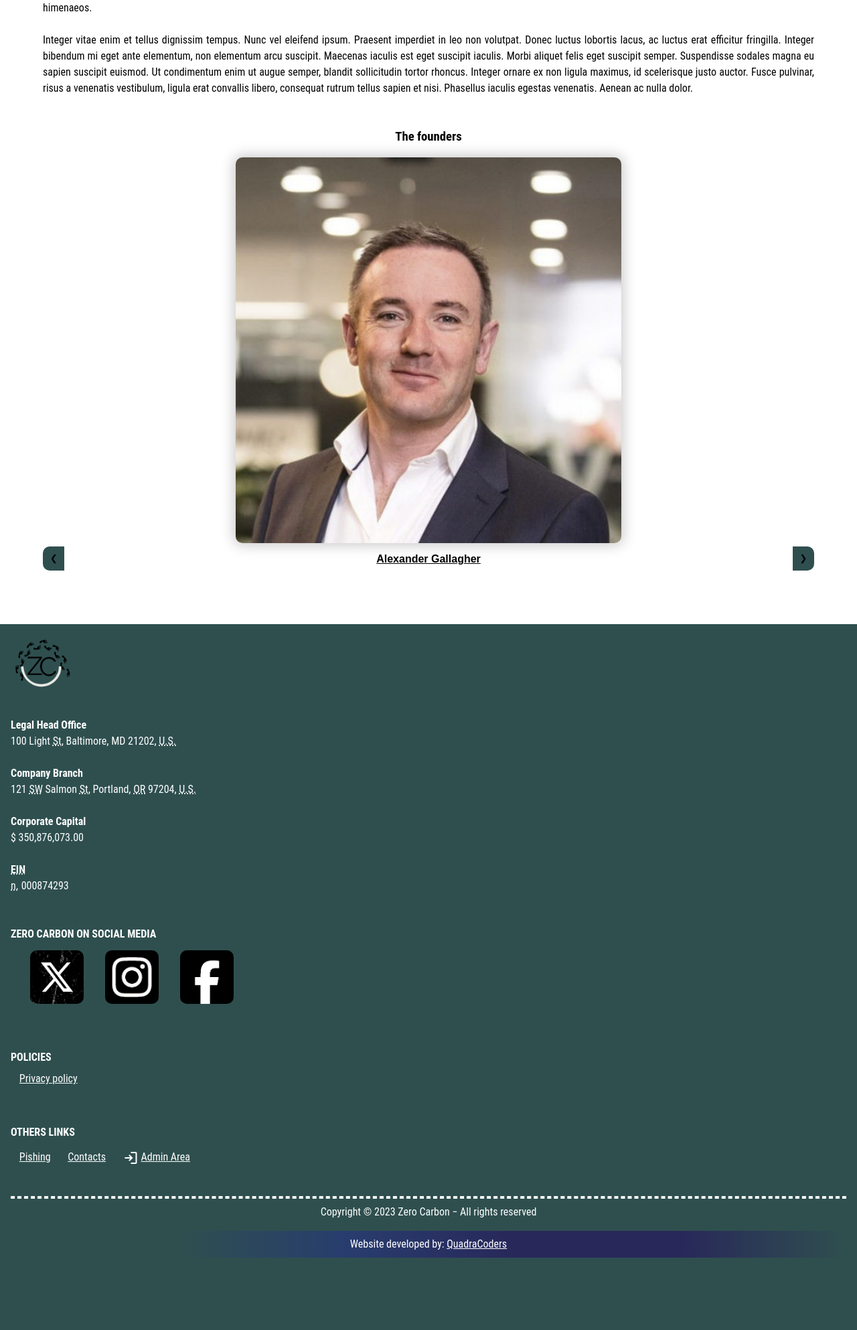
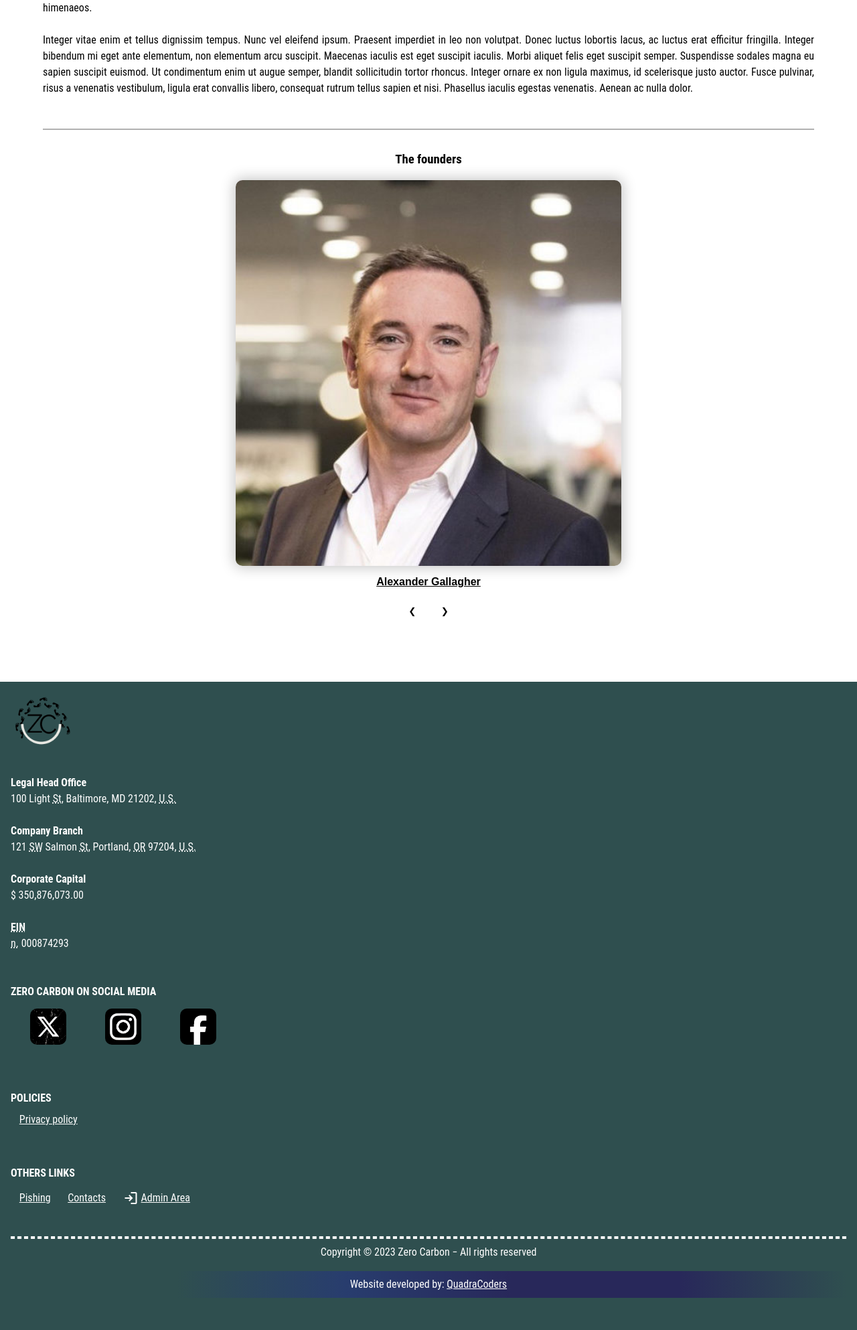
Before and after one commit to lucalr00/webProject, a PHP site: page /resources/html/aboutUs.html in a window 1280 px wide. Shown: the part 433-2419 px from the top of the page at 67% size. Before the commit the page ends 2311 px from the top, so only its background shows below. Run offline with PHP 8.4, Linux system fonts and the light colour scheme.

Commit message:
small fix

```diff
--- a/resources/css/aboutUs.css
+++ b/resources/css/aboutUs.css
@@ -1,4 +1,3 @@
-
 #howStarted h2,
 #founders h3 {
 	text-align: center;
@@ -15,8 +14,21 @@
 	white-space: pre-line;
 }
 
-.cardsContainer {
-	position: relative;
+#founders::before {
+	content: "";
+	display: block;
+	margin-bottom: 2em;
+	width: 100%;
+	border: solid 1px var(--mobileLineDivider);
+}
+
+#cardsContainer {
+	display: flex;
+	flex-direction: column;
+}
+
+#cardsContainer:nth-child(2) {
+	gap: .5em;
 }
 
 .card {
@@ -24,7 +36,6 @@
 	margin: auto;
 	text-align: center;
 	width: 50%;
-	margin-bottom: 1em;
 }
 
 .card img {
@@ -35,12 +46,10 @@
 }
 
 .info {
-	box-sizing: content-box;
 	color: black;
-	width: fit-content;
 	background-color: transparent;
 	font-weight: bold;
-	font-size: 1em;
+	font-size: inherit;
 	border: none;
 	padding: .5em 1em;
 	text-decoration: underline;
@@ -53,27 +62,31 @@
 	background-color: lightsteelblue;
 }
 
-.prev, .next {
-	position: absolute;
-	bottom: 0;
+#cardsManager {
+	display: flex;
+	flex-wrap: wrap;
+	justify-content: center;
+	column-gap: 1em;
+}
+
+
+.prev,
+.next {
 	cursor: pointer;
 	padding: 0.8em;
 	color: black;
-	transition: 0.5s ease;
-	background-color: darkslategray;
+	transition: 0.3s ease;
+	background-color: transparent;
 	border: none;
-	border-radius: 50%;
 	user-select: none;
 }
 
 .prev {
 	border-radius: 10px 0 0 10px;
-	left: calc(0%+15%);
 }
 
 .next {
 	border-radius: 0 10px 10px 0;
-	right: 0;
 }
 
 .prev:hover,
@@ -82,7 +95,7 @@
 	color: white;
 }
 
-.cardsDetails {
+.cardDetails {
 	display: none;
 	margin: auto;
 	background-color: lightsteelblue;
@@ -92,17 +105,17 @@
 	border-radius: 10px;
 }
 
-.cardsDetails dt {
-	display: inline-block;
+.cardDetails dt {
+	display: inline;
 	font-weight: bold;
 }
 
-.cardsDetails dd {
+.cardDetails dd {
 	display: inline;
 	white-space: pre-line;
 }
 
-.cardsDetails dd::after {
+.cardDetails dd::after {
 	content: '\a';
 	white-space: pre;
 }
@@ -124,24 +137,6 @@
 	text-decoration: underline;
 }
 
-/*
-.cardsDetails dt,
-.cardsDetails dd {
-	display: inline-block;
-}
-*/
-
-/* RESPONSIVE
-
-#howStarted::after {
-	content: '';
-	display: block;
-	margin-top: 3em;
-	border: solid var(--mobileLineDivider) 1px;
-}
-
-*/
-
 
 .fade {
 	animation-name: fade;
@@ -157,3 +152,19 @@
 		opacity: 1
 	}
 }
+
+@media only screen and (max-width: 250px) {
+
+	.info{
+		width: 100%;
+	}
+
+	body {
+		hyphens: auto;
+	}
+
+	#cardsContainer .card{
+		width: 100%;
+	}
+
+}
--- a/resources/css/headerFooter.css
+++ b/resources/css/headerFooter.css
@@ -6,6 +6,7 @@
 
 #topNavBar {
 	display: flex;
+/*	flex-wrap: wrap; CHECK!! */
 	gap: 2em;
 	align-items: center;
 	justify-content: flex-end;
@@ -190,7 +191,7 @@
 }
 
 #socialIcons a img {
-	width: 5em;
+	width: 100%;
 	border-radius: 10px;
 }
 
@@ -259,4 +260,9 @@
 		flex-direction: column;
 	}
 
+	#socialIcons a img {
+		min-width: 2em;
+		max-width: 60%;
+	}
+
 }
--- a/resources/css/root.css
+++ b/resources/css/root.css
@@ -1,7 +1,6 @@
 * {
 	margin: 0;
 	padding: 0;
-
 }
 
 *, *::before, *::after{
@@ -21,7 +20,7 @@
 	--flagColor: rgb(218, 103, 66);
 	--linkColor: rgb(255, 255, 255);
 	--font-body-family: "Roboto Condensed", sans-serif;
-	--mobileLineDivider: rgba(60, 60, 60, .5);
+	--mobileLineDivider: rgba(60, 60, 60, .4);
 }
 
 html {
--- a/resources/html/aboutUs.html
+++ b/resources/html/aboutUs.html
@@ -64,10 +64,8 @@
 			<h3>
 				The founders
 			</h3>
-			<!-- Slideshow container -->
-			<div class="cardsContainer">
 
-				<!-- Full-width images with number and caption text -->
+			<div id="cardsContainer">
 				<div class="card">
 					<img src="../images/AlexanderGallagher.jpg" alt="Profile picture of Alexander Gallagher">
 					<button class="info" onclick="showDetails()" title="Read more...">Alexander Gallagher</button>
@@ -88,12 +86,13 @@
 					<button class="info" onclick="showDetails()" title="Read more...">Ombretta Sinclair</button>
 				</div>
 
+				<div id="cardsManager">
 					<button class="prev" onclick="plusSlides(-1)" title="Previous">&#10094;</button>
 					<button class="next" onclick="plusSlides(1)" title="Next">&#10095;</button>
+				</div>
 
-			</div>
-
-				<dl class="cardsDetails">
+			<div class="cardsDetails">
+				<dl class="cardDetails">
 					<dt>Role:</dt>
 					<dd>Chairman</dd>
 					<dt><abbr title="Date of Birthday">DOB</abbr>:</dt>
@@ -109,7 +108,7 @@
 					<button type="button" id="closeDetails" onclick="closeDetails()">CLOSE</button>
 				</dl>
 
-				<dl class="cardsDetails">
+				<dl class="cardDetails">
 					<dt>Role:</dt>
 					<dd><abbr title="Chief Executive Officer">CEO</abbr></dd>
 					<dt><abbr title="Date of Birthday">DOB</abbr>:</dt>
@@ -125,7 +124,7 @@
 					<button type="button" id="closeDetails" onclick="closeDetails()">CLOSE</button>
 				</dl>
 
-				<dl class="cardsDetails">
+				<dl class="cardDetails">
 					<dt>Role:</dt>
 					<dd><abbr title="Chief Operations Officer">COO</abbr></dd>
 					<dt><abbr title="Date of Birthday">DOB</abbr>:</dt>
@@ -140,7 +139,7 @@
 					<button type="button" id="closeDetails" onclick="closeDetails()">CLOSE</button>
 				</dl>
 
-				<dl class="cardsDetails">
+				<dl class="cardDetails">
 					<dt>Role:</dt>
 					<dd>Investment Manager</dd>
 					<dt><abbr title="Date of Birthday">DOB</abbr>:</dt>
@@ -155,6 +154,9 @@
 In her personal life, Ombretta is an avid supporter of the arts and philanthropy. Her charitable endeavors reflect a commitment to making a positive impact beyond the financial realm. Whether sponsoring local arts initiatives or contributing to causes close to her heart, Ombretta Sinclair is dedicated to creating a lasting legacy of both financial success and societal betterment.</dd>
 					<button type="button" id="closeDetails" onclick="closeDetails()">CLOSE</button>
 				</dl>
+			</div>
+
+			</div>
 
 		</section>
 
--- a/resources/javascript/aboutUs.js
+++ b/resources/javascript/aboutUs.js
@@ -41,7 +41,7 @@
 function showDetails() {
 	details = 1;
 	let i;
-	var slides = document.getElementsByClassName("cardsDetails");
+	var slides = document.getElementsByClassName("cardDetails");
 	for (i = 0; i < slides.length; i++) {
 		slides[i].style.display = "none";
 	}
@@ -52,7 +52,7 @@
 
 function closeDetails() {
 	details = 0;
-	var slides = document.getElementsByClassName("cardsDetails");
+	var slides = document.getElementsByClassName("cardDetails");
 	slides[slideIndex - 1].style.display = "none";
 	console.log("details closed: aboutUs.js");
 }
```
